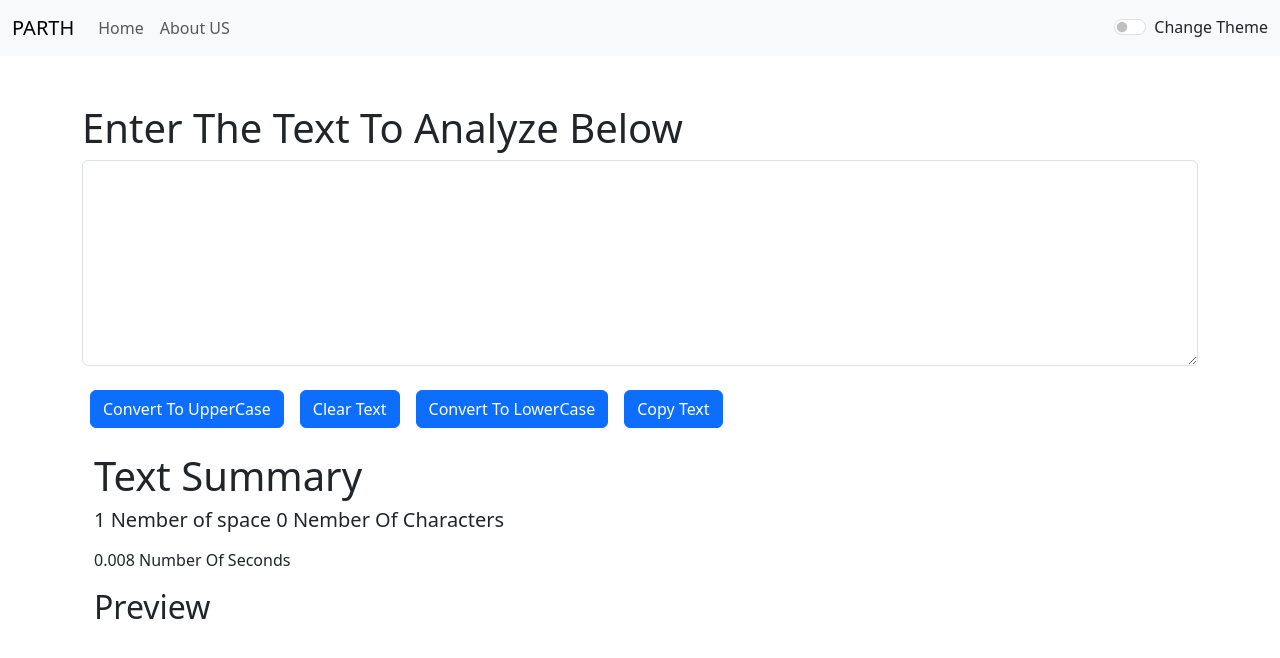
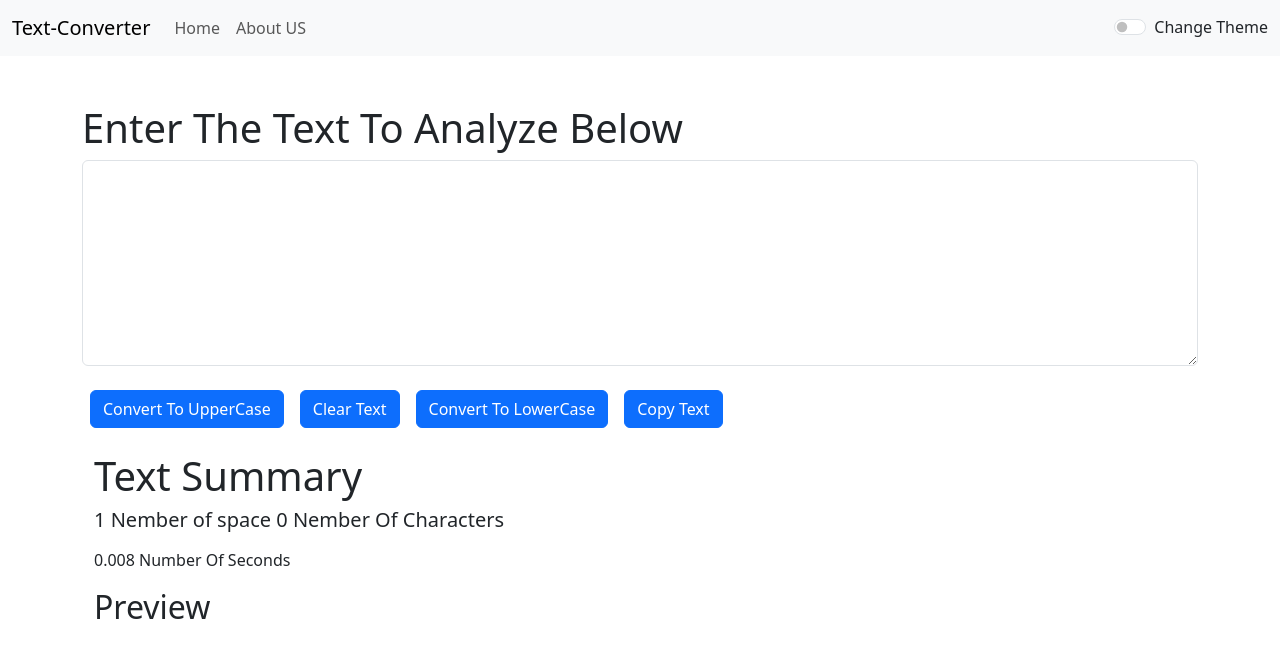
Before and after one commit to PARTHNANDANIYA56/textconvetor, a React (Vite) app: page / in a window 1280 px wide. Shown: the top 658 px of the page. Built offline with nearby package versions, Linux system fonts and the light colour scheme.

Commit message:
Update App.jsx

```diff
--- a/src/App.jsx
+++ b/src/App.jsx
@@ -39,7 +39,7 @@ function App() {
   return (
     <>
       <Navbar
-        tittle="PARTH"
+        tittle="Text-Converter"
         AboutUS="About US"
         mode={mode}
         toggleMode={toggleMode}
```
